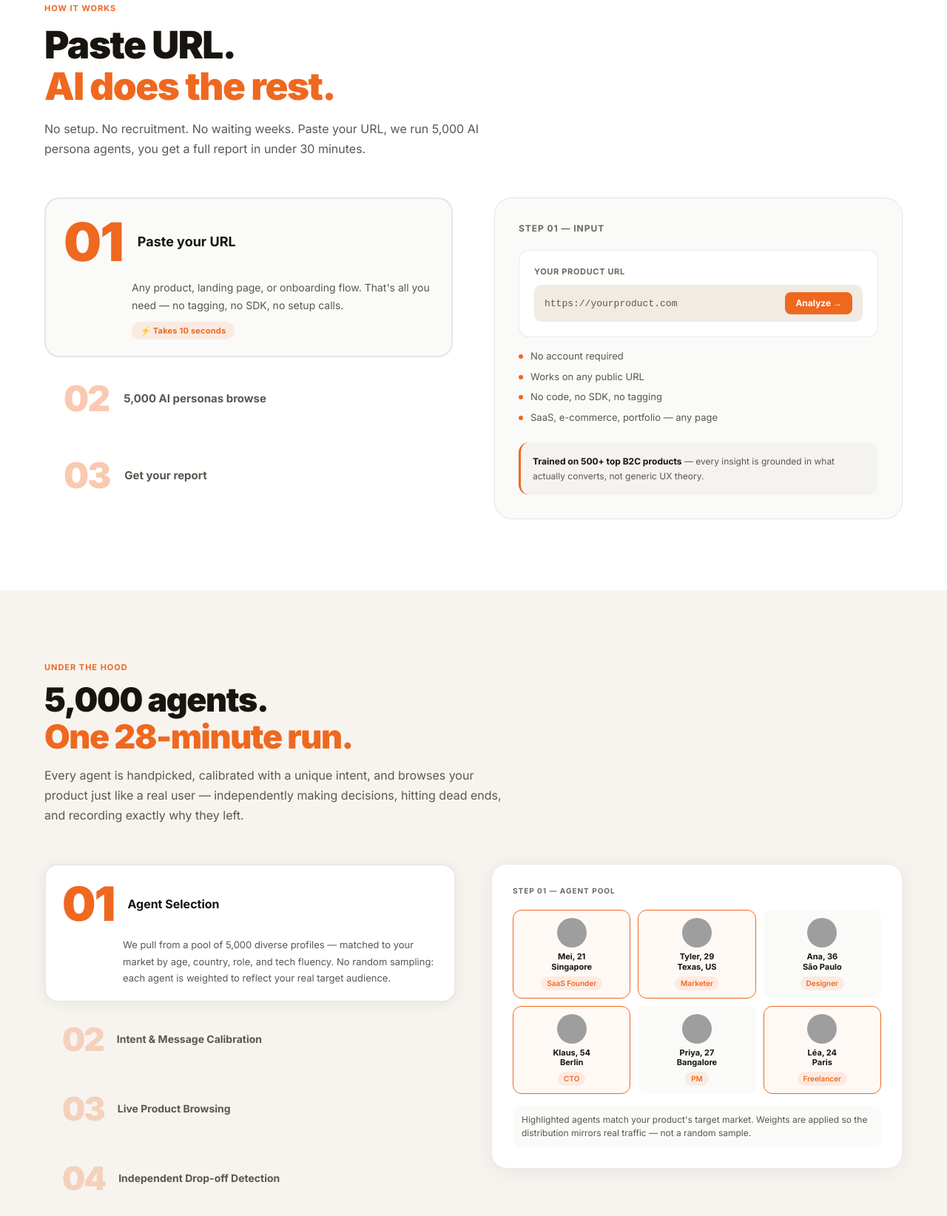
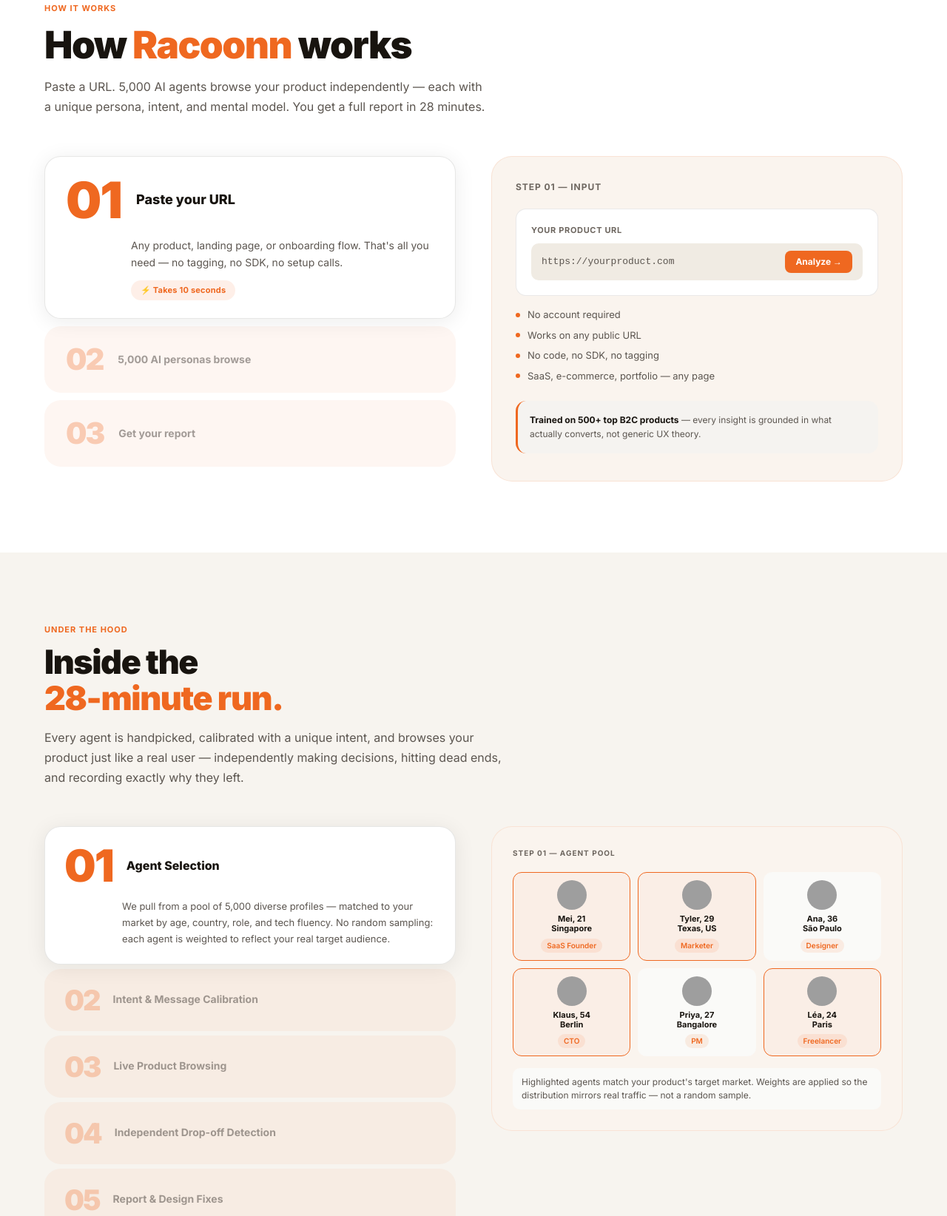
Before and after one commit to WellyXY/Bexta, a website: page index.html in a window 1280 px wide. Shown: the part 1720-3364 px from the top of the page at 74% size. Drawn offline with Linux system fonts and the light colour scheme; grey boxes are pictures that could not be loaded.

Commit message:
Match Cookiy AI: all accordion items as cards, warm right panel bg

```diff
--- a/index.html
+++ b/index.html
@@ -194,26 +194,24 @@
     .how-h em{font-style:normal;color:var(--or)}
     .how-sub{font-size:16px;color:var(--ink2);line-height:1.7}
     /* Two-column layout */
-    .how-grid{display:grid;grid-template-columns:1fr 1fr;gap:56px;align-items:start}
-    /* Left: accordion steps */
-    .hsteps{display:flex;flex-direction:column;gap:8px}
-    .hstep{border-radius:20px;padding:22px 24px;cursor:pointer;transition:all .3s cubic-bezier(.4,0,.2,1);border:2px solid transparent;background:transparent;user-select:none}
-    .hstep:hover:not(.active){background:var(--bg2)}
-    .hstep.active{background:var(--cream);border-color:var(--brd)}
+    .how-grid{display:grid;grid-template-columns:1fr 1fr;gap:48px;align-items:start}
+    /* Left: accordion — Cookiy style: ALL steps are cards */
+    .hsteps{display:flex;flex-direction:column;gap:10px}
+    .hstep{border-radius:22px;padding:24px 28px;cursor:pointer;transition:all .35s cubic-bezier(.4,0,.2,1);border:1.5px solid transparent;background:rgba(239,104,32,.06);user-select:none}
+    .hstep:hover:not(.active){background:rgba(239,104,32,.09)}
+    .hstep.active{background:#fff;border-color:rgba(24,20,15,.10);box-shadow:0 4px 28px rgba(24,20,15,.08)}
     .hstep-head{display:flex;align-items:center;gap:20px}
-    .hstep-num{font-size:48px;font-weight:900;letter-spacing:-2px;line-height:1;flex-shrink:0;transition:all .3s;color:rgba(239,104,32,.35)}
-    .hstep.active .hstep-num{font-size:72px;color:var(--or)}
-    .hstep-title-wrap{display:flex;flex-direction:column;gap:2px}
-    .hstep-label{font-size:15px;font-weight:700;color:var(--ink2);transition:all .3s}
-    .hstep.active .hstep-label{font-size:18px;color:var(--ink)}
-    .hstep-body{overflow:hidden;max-height:0;opacity:0;transition:max-height .4s ease,opacity .3s ease,margin-top .3s ease;margin-top:0}
-    .hstep.active .hstep-body{max-height:200px;opacity:1;margin-top:14px}
-    .hstep-desc{font-size:14px;color:var(--ink2);line-height:1.7;margin-left:92px}
-    .hstep.active .hstep-desc{margin-left:92px}
-    .hstep-tag{display:inline-block;margin-top:10px;margin-left:92px;font-size:11px;font-weight:700;color:var(--or);background:var(--ol);padding:4px 12px;border-radius:100px;letter-spacing:.02em}
-    /* Right: visual panel */
-    .how-panel{position:sticky;top:100px}
-    .hpanel{display:none;background:var(--cream);border-radius:24px;padding:32px;border:1px solid var(--brd);min-height:360px}
+    .hstep-num{font-size:40px;font-weight:900;letter-spacing:-2px;line-height:1;flex-shrink:0;transition:all .35s;color:rgba(239,104,32,.3)}
+    .hstep.active .hstep-num{font-size:68px;color:var(--or)}
+    .hstep-label{font-size:14px;font-weight:700;color:rgba(24,20,15,.4);transition:all .35s;line-height:1.3}
+    .hstep.active .hstep-label{font-size:18px;color:var(--ink);font-weight:800}
+    .hstep-body{overflow:hidden;max-height:0;opacity:0;transition:max-height .45s ease,opacity .35s ease,margin-top .35s ease;margin-top:0}
+    .hstep.active .hstep-body{max-height:200px;opacity:1;margin-top:16px}
+    .hstep-desc{font-size:14px;color:var(--ink2);line-height:1.7;padding-left:88px}
+    .hstep-tag{display:inline-block;margin-top:12px;margin-left:88px;font-size:11px;font-weight:700;color:var(--or);background:var(--ol);padding:5px 13px;border-radius:100px;letter-spacing:.02em}
+    /* Right: single large panel card — Cookiy style */
+    .how-panel{position:sticky;top:80px;background:#FAF4EE;border-radius:28px;overflow:hidden;min-height:440px;border:1px solid rgba(239,104,32,.12)}
+    .hpanel{display:none;padding:32px;height:100%}
     .hpanel.active{display:block}
     /* Panel internals */
     .panel-label{font-size:10px;font-weight:700;text-transform:uppercase;letter-spacing:.1em;color:var(--ink3);margin-bottom:20px}
@@ -259,20 +257,20 @@
     .ar-grid{display:grid;grid-template-columns:1fr 1fr;gap:48px;align-items:start}
     /* Accordion */
     .asteps{display:flex;flex-direction:column;gap:6px}
-    .astep{border-radius:18px;padding:20px 22px;cursor:pointer;border:2px solid transparent;background:transparent;transition:all .3s cubic-bezier(.4,0,.2,1);user-select:none}
-    .astep:hover:not(.active){background:rgba(24,20,15,.03)}
-    .astep.active{background:#fff;border-color:var(--brd);box-shadow:0 2px 20px rgba(24,20,15,.06)}
+    .astep{border-radius:22px;padding:22px 26px;cursor:pointer;border:1.5px solid transparent;background:rgba(239,104,32,.06);transition:all .35s cubic-bezier(.4,0,.2,1);user-select:none}
+    .astep:hover:not(.active){background:rgba(239,104,32,.09)}
+    .astep.active{background:#fff;border-color:rgba(24,20,15,.10);box-shadow:0 4px 28px rgba(24,20,15,.08)}
     .astep-head{display:flex;align-items:center;gap:18px}
-    .astep-num{font-size:44px;font-weight:900;letter-spacing:-2px;line-height:1;flex-shrink:0;color:rgba(239,104,32,.25);transition:all .3s}
-    .astep.active .astep-num{font-size:64px;color:var(--or)}
-    .astep-label{font-size:14px;font-weight:700;color:var(--ink2);transition:all .3s;line-height:1.3}
-    .astep.active .astep-label{font-size:16px;color:var(--ink)}
-    .astep-body{overflow:hidden;max-height:0;opacity:0;transition:max-height .4s ease,opacity .3s ease,margin .3s ease;margin-top:0}
-    .astep.active .astep-body{max-height:160px;opacity:1;margin-top:12px}
-    .astep-desc{font-size:13px;color:var(--ink2);line-height:1.7;margin-left:82px}
+    .astep-num{font-size:38px;font-weight:900;letter-spacing:-2px;line-height:1;flex-shrink:0;color:rgba(239,104,32,.28);transition:all .35s}
+    .astep.active .astep-num{font-size:60px;color:var(--or)}
+    .astep-label{font-size:14px;font-weight:700;color:rgba(24,20,15,.4);transition:all .35s;line-height:1.3}
+    .astep.active .astep-label{font-size:16px;color:var(--ink);font-weight:800}
+    .astep-body{overflow:hidden;max-height:0;opacity:0;transition:max-height .45s ease,opacity .35s ease,margin .35s ease;margin-top:0}
+    .astep.active .astep-body{max-height:160px;opacity:1;margin-top:14px}
+    .astep-desc{font-size:13px;color:var(--ink2);line-height:1.7;padding-left:78px}
     /* Right panels */
-    .ar-panel{position:sticky;top:100px}
-    .apanel{display:none;background:#fff;border-radius:20px;padding:28px;border:1px solid var(--brd);min-height:380px;box-shadow:0 4px 32px rgba(24,20,15,.06)}
+    .ar-panel{position:sticky;top:80px;background:#FAF4EE;border-radius:28px;overflow:hidden;border:1px solid rgba(239,104,32,.12)}
+    .apanel{display:none;padding:28px;min-height:400px}
     .apanel.active{display:block}
     .apanel-label{font-size:10px;font-weight:700;text-transform:uppercase;letter-spacing:.1em;color:var(--ink3);margin-bottom:18px}
     /* Panel 1: Agent grid */
@@ -691,8 +689,8 @@
   <div class="how-inner">
     <div class="how-top">
       <span class="eyebrow">How It Works</span>
-      <h2 class="how-h">Paste URL.<br/><em>AI does the rest.</em></h2>
-      <p class="how-sub">No setup. No recruitment. No waiting weeks. Paste your URL, we run 5,000 AI persona agents, you get a full report in under 30 minutes.</p>
+      <h2 class="how-h">How <em>Racoonn</em> works</h2>
+      <p class="how-sub">Paste a URL. 5,000 AI agents browse your product independently — each with a unique persona, intent, and mental model. You get a full report in 28 minutes.</p>
     </div>
     <div class="how-grid">
       <!-- Left: accordion steps -->
@@ -809,7 +807,7 @@
   <div class="ar-inner">
     <div class="ar-top">
       <span class="ar-eyebrow">Under the Hood</span>
-      <h2 class="ar-h">5,000 agents.<br/><em>One 28-minute run.</em></h2>
+      <h2 class="ar-h">Inside the<br/><em>28-minute run.</em></h2>
       <p class="ar-sub">Every agent is handpicked, calibrated with a unique intent, and browses your product just like a real user — independently making decisions, hitting dead ends, and recording exactly why they left.</p>
     </div>
     <div class="ar-grid">
```
